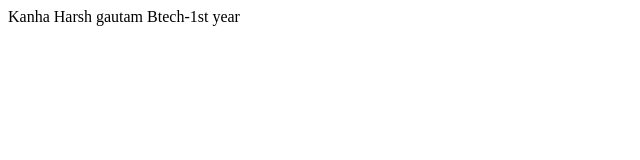
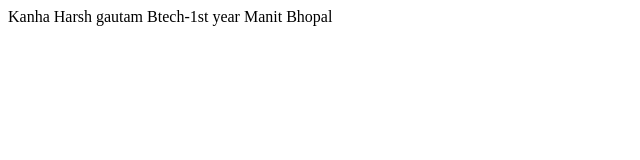
Before and after one commit to iharshka/Learn-Git-Github, a plain HTML site: page index.html in a window 1280 px wide. Shown: the whole page, without its empty margins (0-640 px from the left). Drawn offline with Linux system fonts and the light colour scheme.

Commit message:
Harsh Gautam

```diff
--- a/index.html
+++ b/index.html
@@ -9,5 +9,6 @@
 <body>
   Kanha Harsh gautam
   Btech-1st year
+  Manit Bhopal
 </body>
 </html>
```
